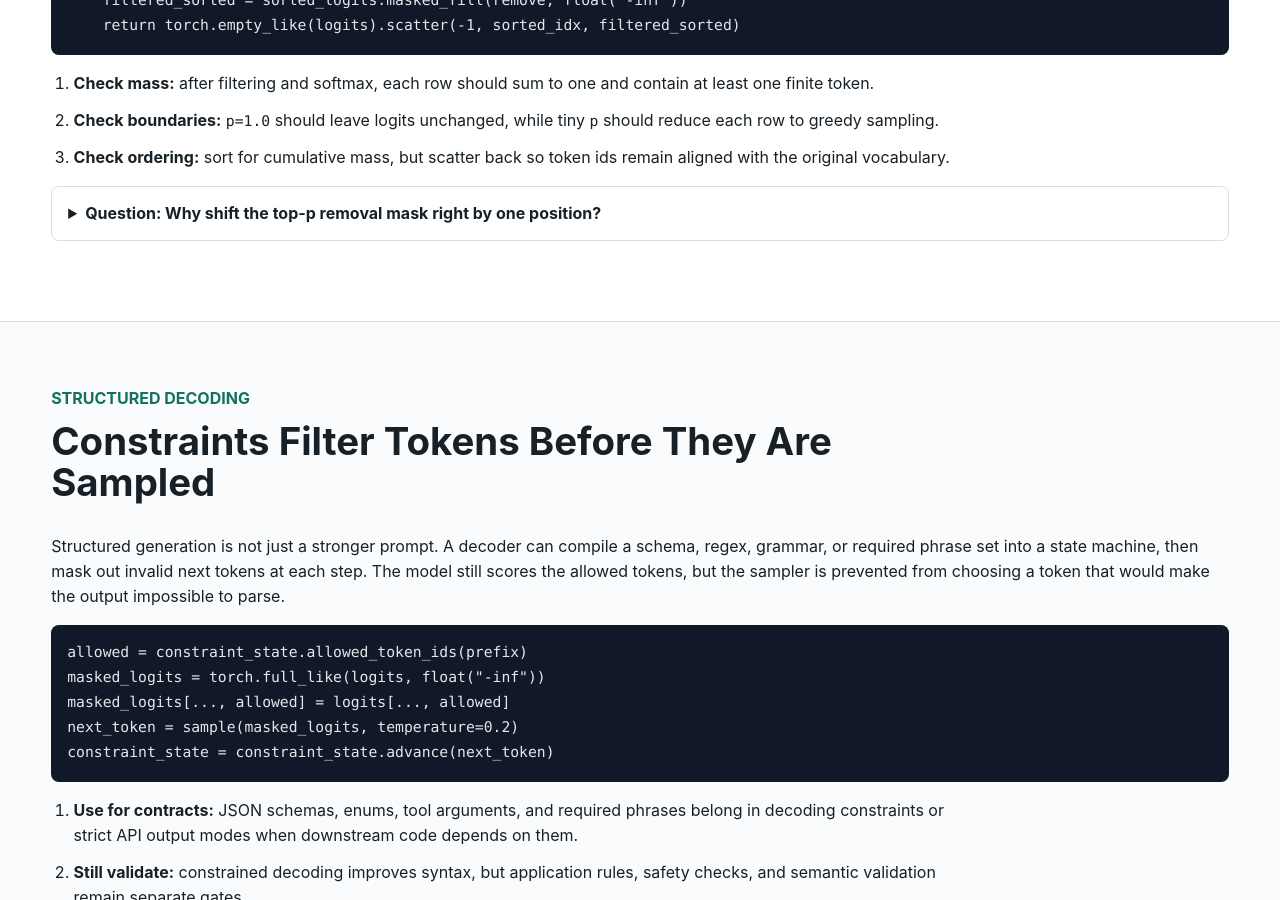
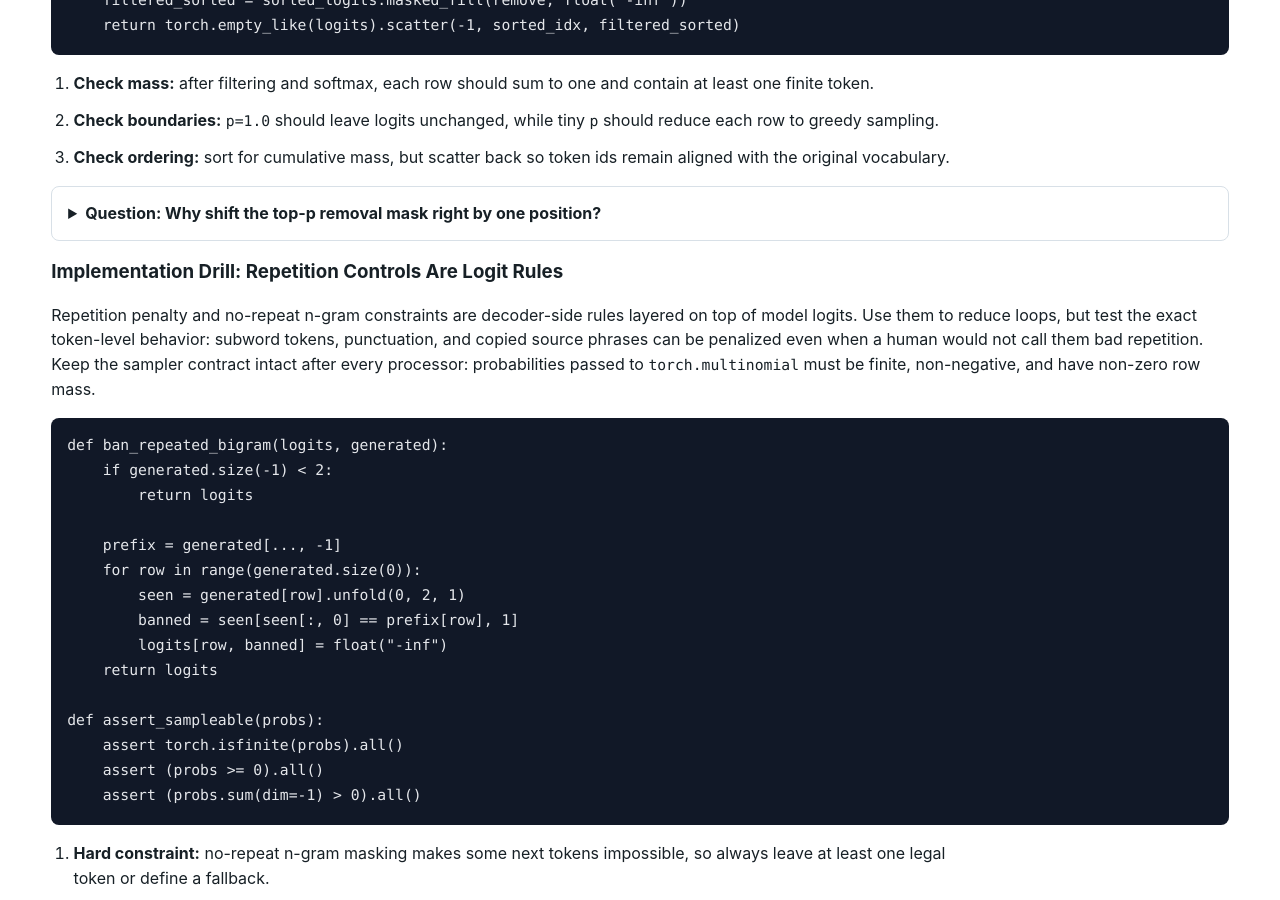
Before and after one commit to kennethli319/kennethli319.github.io, a Jekyll site: the page llm-ml-course/lessons/decoding-kv-cache.html, which Jekyll copies as it is, in a window 1280 px wide and 900 px high, scrolled down 1455 px. Built offline with Jekyll 4.4.1, drawn with Linux system fonts in a browser that asks for light colours; some of the changed text lies outside the part shown.

Commit message:
Sync LLM course repetition controls drill

```diff
--- a/llm-ml-course/lessons/decoding-kv-cache.html
+++ b/llm-ml-course/lessons/decoding-kv-cache.html
@@ -69,6 +69,40 @@ def temperature_sample(logits, temperature=1.0):
       <details class="qa">
         <summary>Question: Why shift the top-p removal mask right by one position?</summary>
         <p>Without the shift, the first token that crosses the probability threshold would be removed too. Keeping it makes the retained set reach the requested mass while still truncating the unreliable tail.</p>
+      </details>
+      <h3>Implementation Drill: Repetition Controls Are Logit Rules</h3>
+      <p>
+        Repetition penalty and no-repeat n-gram constraints are decoder-side
+        rules layered on top of model logits. Use them to reduce loops, but test
+        the exact token-level behavior: subword tokens, punctuation, and copied
+        source phrases can be penalized even when a human would not call them
+        bad repetition. Keep the sampler contract intact after every processor:
+        probabilities passed to <code>torch.multinomial</code> must be finite,
+        non-negative, and have non-zero row mass.
+      </p>
+      <pre><code class="language-python">def ban_repeated_bigram(logits, generated):
+    if generated.size(-1) < 2:
+        return logits
+
+    prefix = generated[..., -1]
+    for row in range(generated.size(0)):
+        seen = generated[row].unfold(0, 2, 1)
+        banned = seen[seen[:, 0] == prefix[row], 1]
+        logits[row, banned] = float("-inf")
+    return logits
+
+def assert_sampleable(probs):
+    assert torch.isfinite(probs).all()
+    assert (probs >= 0).all()
+    assert (probs.sum(dim=-1) > 0).all()</code></pre>
+      <ol class="steps">
+        <li><strong>Hard constraint:</strong> no-repeat n-gram masking makes some next tokens impossible, so always leave at least one legal token or define a fallback.</li>
+        <li><strong>Soft penalty:</strong> repetition penalties reshape logits for tokens that already appeared; they are tunable preferences, not correctness guarantees.</li>
+        <li><strong>Task fit:</strong> open-ended writing often benefits from truncation sampling, while extractive QA, code, and citation-heavy answers may need weaker repetition controls so copied spans remain possible.</li>
+      </ol>
+      <details class="qa">
+        <summary>Question: Why can a high repetition penalty damage factual answers?</summary>
+        <p>It operates on token ids, not semantics. If the correct answer must repeat a name, symbol, code token, or quoted phrase, an aggressive penalty can push the decoder away from the faithful continuation.</p>
       </details>
     </section>
 
```
Also changed, not shown: other parts of llm-ml-course/lessons/decoding-kv-cache.html (+1 -0 lines), llm-ml-course/README.md (+3 -0 lines).
